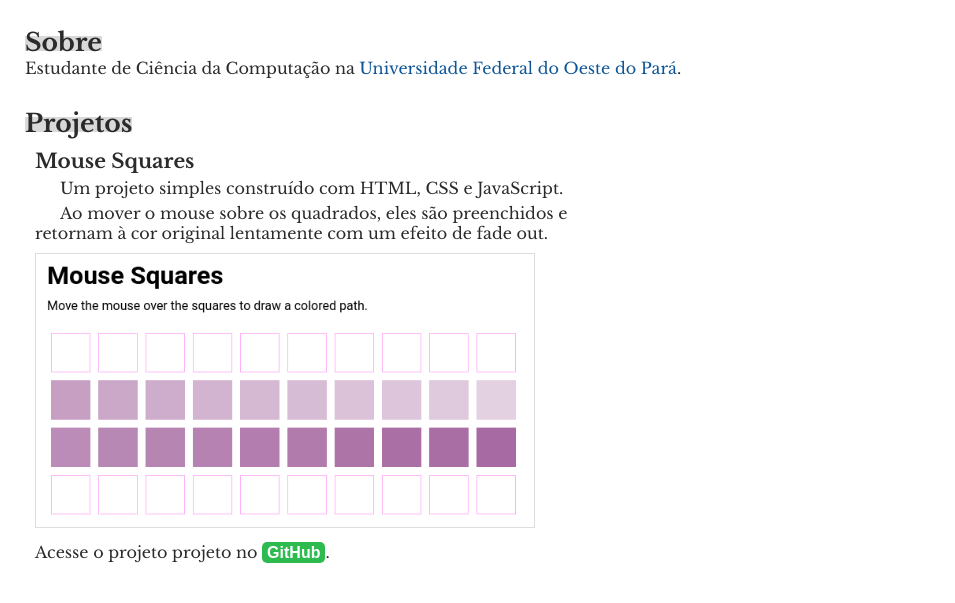
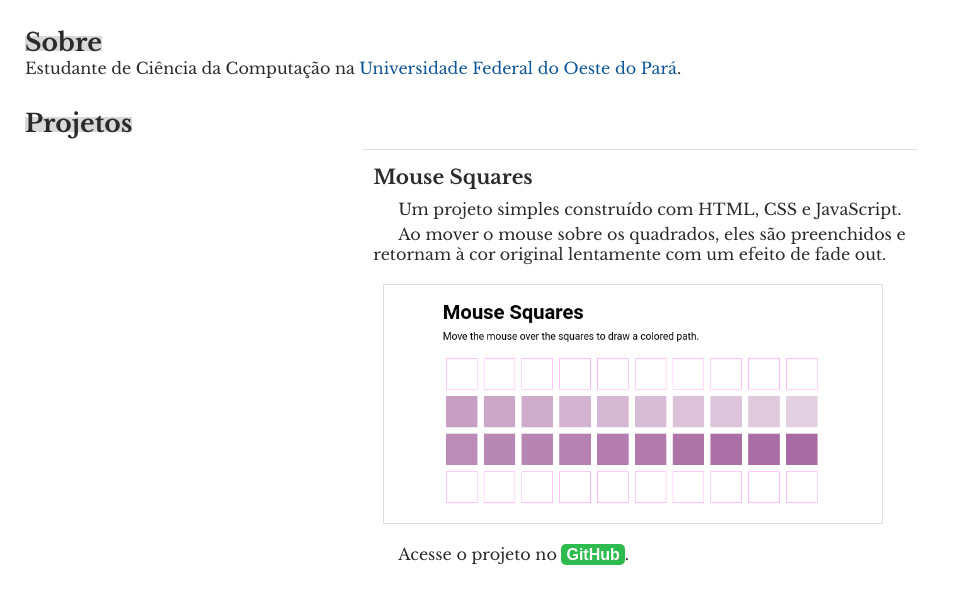
Before and after one commit to dekampus/portfolio-web-2024.1, a plain HTML site: page index.html in a window 1280 px wide. Shown: the part 103-706 px from the top of the page, without its empty margins (0-955 px from the left). Drawn offline with nearby package versions, Linux system fonts and the light colour scheme.

Commit message:
feat: Altera o estilo dos itens dos projetos

```diff
--- a/index.html
+++ b/index.html
@@ -20,7 +20,8 @@
     </div>
     <div class="projetos">
         <h1 class="linha-fundo-titulo">Projetos</h1>
-        <div class="item-projetos">
+        <div class="projetos-container">
+            <div class="projeto-item">
                 <h1 class="projeto-titulo">Mouse Squares</h1>
                 <div class="projeto-descricao">
                     <p>
@@ -30,8 +31,11 @@
                         Ao mover o mouse sobre os quadrados, eles são preenchidos e retornam à cor original lentamente com um efeito de fade out.
                     </p>
                 </div>
-            <img class="projeto-imagem" src="assets/img/mouse-squares.png" alt="">
-            <p>Acesse o projeto projeto no <a href="https://github.com/dekampus/mouse-squares" target="_blank">GitHub</a>.</p>
+                <div class="projeto-imagem">
+                    <img src="assets/img/mouse-squares.png" alt="Mouse Squares">
+                </div>
+                <p>Acesse o projeto no <a href="https://github.com/dekampus/mouse-squares" target="_blank">GitHub</a>.</p>
+            </div>
         </div>
     </div>
 </body>
--- a/style.css
+++ b/style.css
@@ -45,20 +45,31 @@ div h1 {
     left: 0;
     background: #2b2b2b96;
     opacity: .3;
-  }
-
-.item-projetos {
-    min-width: 500px;
-    width: 45%;
 }
 
-.item-projetos > p {
+.projetos-container {
+    display: flex;
+    flex-wrap: wrap;
+    justify-content: center;
+}
+
+.projeto-item {
+    flex: 1fr;
+    width: 45%;
+    margin-top: 10px;
+    margin-bottom: 20px;
+    padding-top: 5px;
+    border-top: 1px solid #2b2b2b27;
+}
+
+.projeto-item > p {
     margin-top: 10px;
     margin-bottom: 30px;
     padding-left: 10px;
+    text-indent: 25px;
 }
 
-.item-projetos > p > a {
+.projeto-item > p > a {
     text-decoration: none;
     padding: 2px 5px;
     background-color: #2dba4e;
@@ -75,8 +86,9 @@ div h1 {
 }
 
 .projeto-descricao {
+    margin-top: 10px;
+    padding-left: 10px;
     margin-bottom: 10px;
-    padding-left: 10px;
 }
 
 .projeto-descricao p {
@@ -85,7 +97,14 @@ div h1 {
 }
 
 .projeto-imagem {
+    display: flex;
+    justify-content: center;
     width: 500px;
-    margin-left: 10px;
+    margin: 20px 20px;
     border: 1px solid #2b2b2b27;
+    padding: 10px 0;
 }
+
+.projeto-imagem img {
+    width: 80%;
+}
```
Lines whose indentation alone changed are shown as unchanged.
